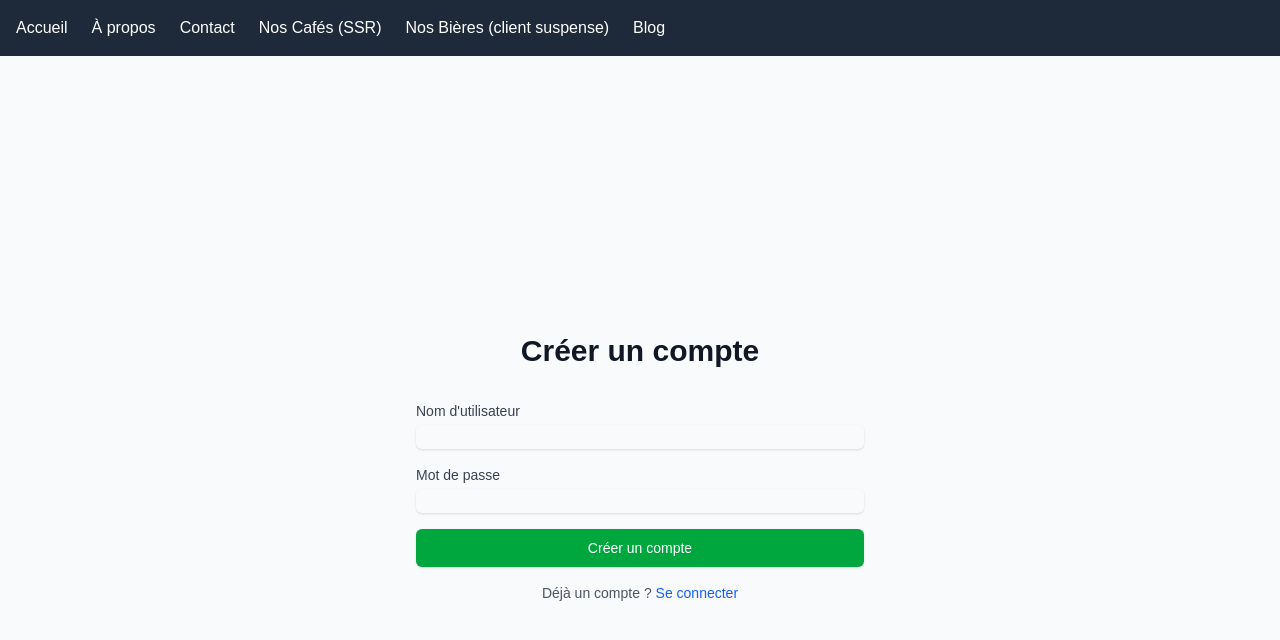
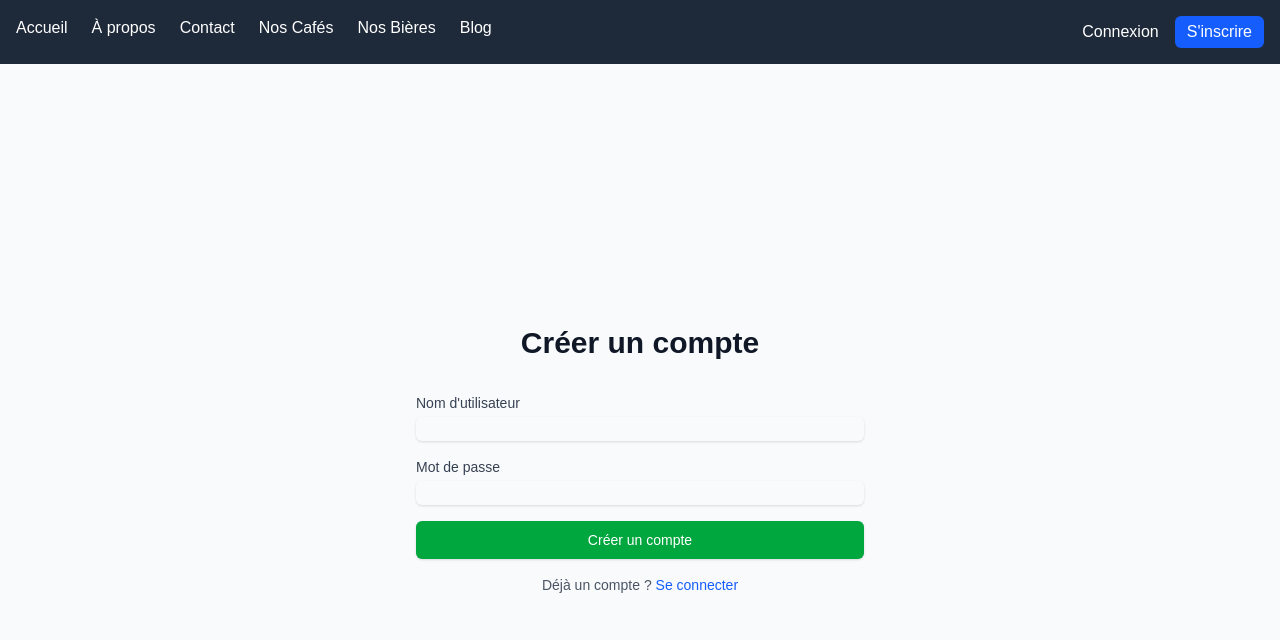
Before and after one commit to fredericlauss/next-nws, a Next.js app: page /register in a window 1280 px wide. Shown: the top 640 px of the page. Built offline with nearby package versions, Linux system fonts and the light colour scheme; no server answers.

Commit message:
feat: ✨ Update layout and forms with user session handling and improved UI elements

```diff
--- a/src/app/actions/auth.ts
+++ b/src/app/actions/auth.ts
@@ -22,12 +22,12 @@ export async function login(formData: FormData) {
       .single()
 
     if (!user) {
-      return { error: 'Utilisateur non trouvé' }
+      return { error: 'Wrong username or password' }
     }
 
     const validPassword = await bcrypt.compare(password, user.password)
     if (!validPassword) {
-      return { error: 'Mot de passe incorrect' }
+      return { error: 'Wrong username or password' }
     }
 
     const session = {
@@ -62,7 +62,7 @@ export async function register(formData: FormData) {
       .single()
 
     if (existingUser) {
-      return { error: 'Nom d\'utilisateur déjà pris' }
+      return { error: 'Username already taken' }
     }
 
     const hashedPassword = await bcrypt.hash(password, 10)
--- a/src/app/layout.tsx
+++ b/src/app/layout.tsx
@@ -2,6 +2,7 @@ import type { Metadata } from "next";
 import { Geist, Geist_Mono } from "next/font/google";
 import "./globals.css";
 import Link from "next/link";
+import { cookies } from 'next/headers'
 
 const geistSans = Geist({
   variable: "--font-geist-sans",
@@ -18,18 +19,21 @@ export const metadata: Metadata = {
   description: "Generated by create next app",
 };
 
-export default function RootLayout({
+export default async function RootLayout({
   children,
 }: Readonly<{
   children: React.ReactNode;
 }>) {
+  const cookieStore = await cookies()
+  const session = cookieStore.get('session')
+  const user = session ? JSON.parse(session.value) : null
+
   return (
-    <html lang="en">
-      <body
-        className={`${geistSans.variable} ${geistMono.variable} antialiased`}
-      >
+    <html lang="fr">
+      <body className={`${geistSans.variable} ${geistMono.variable} antialiased`}>
         <nav className="bg-gray-800 text-white p-4">
-          <div className="container mx-auto flex gap-6">
+          <div className="container mx-auto flex justify-between">
+            <div className="flex gap-6">
               <Link
                 href="/"
                 className="hover:text-gray-300 transition-colors"
@@ -52,13 +56,13 @@ export default function RootLayout({
                 href="/coffee"
                 className="hover:text-gray-300 transition-colors"
               >
-              Nos Cafés (SSR)
+                Nos Cafés
               </Link>
               <Link
                 href="/beers"
                 className="hover:text-gray-300 transition-colors"
               >
-              Nos Bières (client suspense)
+                Nos Bières
               </Link>
               <Link
                 href="/blog"
@@ -66,6 +70,44 @@ export default function RootLayout({
               >
                 Blog
               </Link>
+            </div>
+
+            <div className="flex gap-4 items-center">
+              {user ? (
+                <>
+                  <Link
+                    href="/admin"
+                    className="hover:text-gray-300 transition-colors"
+                  >
+                    Admin
+                  </Link>
+                  <span className="text-gray-400">
+                    {user.username}
+                  </span>
+                  <Link
+                    href="/logout"
+                    className="bg-red-600 hover:bg-red-700 px-3 py-1 rounded-md transition-colors"
+                  >
+                    Déconnexion
+                  </Link>
+                </>
+              ) : (
+                <>
+                  <Link
+                    href="/login"
+                    className="hover:text-gray-300 transition-colors"
+                  >
+                    Connexion
+                  </Link>
+                  <Link
+                    href="/register"
+                    className="bg-blue-600 hover:bg-blue-700 px-3 py-1 rounded-md transition-colors"
+                  >
+                    S&apos;inscrire
+                  </Link>
+                </>
+              )}
+            </div>
           </div>
         </nav>
         <main>
--- a/src/app/login/page.tsx
+++ b/src/app/login/page.tsx
@@ -1,4 +1,5 @@
 import LoginForm from '@/components/loginForm'
+import { Toaster } from 'react-hot-toast'
 
 export default function LoginPage() {
   return (
@@ -10,6 +11,7 @@ export default function LoginPage() {
           </h2>
         </div>
         <LoginForm />
+        <Toaster position="top-right" />
       </div>
     </div>
   )
--- a/src/app/register/page.tsx
+++ b/src/app/register/page.tsx
@@ -1,4 +1,5 @@
 import RegisterForm from '@/components/registerForm'
+import { Toaster } from 'react-hot-toast'
 
 export default function RegisterPage() {
   return (
@@ -10,6 +11,7 @@ export default function RegisterPage() {
           </h2>
         </div>
         <RegisterForm />
+        <Toaster position="top-right" />
       </div>
     </div>
   )
--- a/src/components/loginForm.tsx
+++ b/src/components/loginForm.tsx
@@ -34,7 +34,8 @@ export default function LoginForm() {
           name="username"
           id="username"
           required
-          className="mt-1 block w-full rounded-md border-gray-300 shadow-sm"
+          disabled={loading}
+          className="mt-1 block w-full rounded-md border-gray-300 shadow-sm focus:border-blue-500 focus:ring-blue-500"
         />
       </div>
 
@@ -47,16 +48,27 @@ export default function LoginForm() {
           name="password"
           id="password"
           required
-          className="mt-1 block w-full rounded-md border-gray-300 shadow-sm"
+          disabled={loading}
+          className="mt-1 block w-full rounded-md border-gray-300 shadow-sm focus:border-blue-500 focus:ring-blue-500"
         />
       </div>
 
       <button
         type="submit"
         disabled={loading}
-        className="w-full flex justify-center py-2 px-4 border border-transparent rounded-md shadow-sm text-sm font-medium text-white bg-blue-600 hover:bg-blue-700 focus:outline-none focus:ring-2 focus:ring-offset-2 focus:ring-blue-500"
+        className="w-full flex justify-center py-2 px-4 border border-transparent rounded-md shadow-sm text-sm font-medium text-white bg-blue-600 hover:bg-blue-700 focus:outline-none focus:ring-2 focus:ring-offset-2 focus:ring-blue-500 disabled:opacity-50 disabled:cursor-not-allowed"
       >
-        {loading ? 'Connexion...' : 'Se connecter'}
+        {loading ? (
+          <>
+            <svg className="animate-spin -ml-1 mr-3 h-5 w-5 text-white" xmlns="http://www.w3.org/2000/svg" fill="none" viewBox="0 0 24 24">
+              <circle className="opacity-25" cx="12" cy="12" r="10" stroke="currentColor" strokeWidth="4"></circle>
+              <path className="opacity-75" fill="currentColor" d="M4 12a8 8 0 018-8V0C5.373 0 0 5.373 0 12h4zm2 5.291A7.962 7.962 0 014 12H0c0 3.042 1.135 5.824 3 7.938l3-2.647z"></path>
+            </svg>
+            Connexion en cours...
+          </>
+        ) : (
+          'Se connecter'
+        )}
       </button>
 
       <div className="text-center text-sm text-gray-600">
--- a/src/components/registerForm.tsx
+++ b/src/components/registerForm.tsx
@@ -34,7 +34,8 @@ export default function RegisterForm() {
           name="username"
           id="username"
           required
-          className="mt-1 block w-full rounded-md border-gray-300 shadow-sm"
+          disabled={loading}
+          className="mt-1 block w-full rounded-md border-gray-300 shadow-sm focus:border-green-500 focus:ring-green-500"
         />
       </div>
 
@@ -47,16 +48,27 @@ export default function RegisterForm() {
           name="password"
           id="password"
           required
-          className="mt-1 block w-full rounded-md border-gray-300 shadow-sm"
+          disabled={loading}
+          className="mt-1 block w-full rounded-md border-gray-300 shadow-sm focus:border-green-500 focus:ring-green-500"
         />
       </div>
 
       <button
         type="submit"
         disabled={loading}
-        className="w-full flex justify-center py-2 px-4 border border-transparent rounded-md shadow-sm text-sm font-medium text-white bg-green-600 hover:bg-green-700 focus:outline-none focus:ring-2 focus:ring-offset-2 focus:ring-green-500"
+        className="w-full flex justify-center py-2 px-4 border border-transparent rounded-md shadow-sm text-sm font-medium text-white bg-green-600 hover:bg-green-700 focus:outline-none focus:ring-2 focus:ring-offset-2 focus:ring-green-500 disabled:opacity-50 disabled:cursor-not-allowed"
       >
-        {loading ? 'Création...' : 'Créer un compte'}
+        {loading ? (
+          <>
+            <svg className="animate-spin -ml-1 mr-3 h-5 w-5 text-white" xmlns="http://www.w3.org/2000/svg" fill="none" viewBox="0 0 24 24">
+              <circle className="opacity-25" cx="12" cy="12" r="10" stroke="currentColor" strokeWidth="4"></circle>
+              <path className="opacity-75" fill="currentColor" d="M4 12a8 8 0 018-8V0C5.373 0 0 5.373 0 12h4zm2 5.291A7.962 7.962 0 014 12H0c0 3.042 1.135 5.824 3 7.938l3-2.647z"></path>
+            </svg>
+            Création en cours...
+          </>
+        ) : (
+          'Créer un compte'
+        )}
       </button>
 
       <div className="text-center text-sm text-gray-600">
```
Lines whose indentation alone changed are shown as unchanged.
